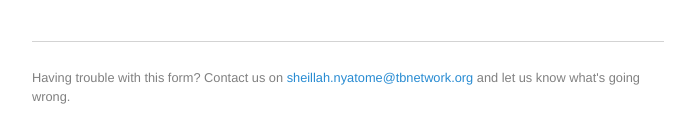
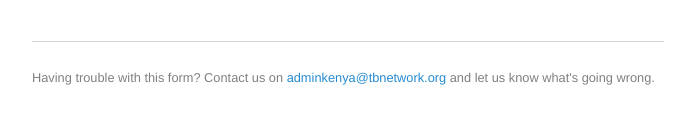
Before and after one commit to tbnetwork/apply, a website: page index.html in a window 1280 px wide. Shown: the part 3194-3334 px from the top of the page, 292-987 px from the left. Drawn offline with Linux system fonts and the light colour scheme.

Commit message:
updates email since Sheilla Nyatome left

```diff
--- a/index.html
+++ b/index.html
@@ -761,7 +761,7 @@
 </form>
 
 <footer>
-  <p>Having trouble with this form? Contact us on <a href="mailto:sheillah.nyatome@tbnetwork.org">sheillah.nyatome@tbnetwork.org</a> and let us know what's going wrong.</p>
+  <p>Having trouble with this form? Contact us on <a href="mailto:adminkenya@tbnetwork.org">adminkenya@tbnetwork.org</a> and let us know what's going wrong.</p>
 </footer>
 
 </div><!-- .page -->
```
